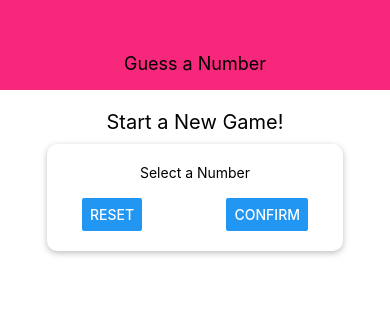
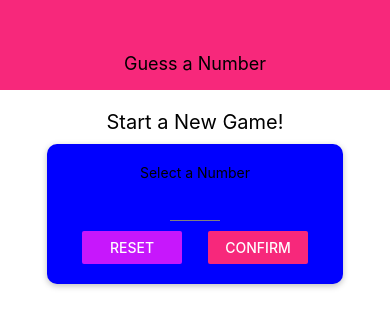
Before and after one commit to erickeperez/Guesser, a React Native app: screen / in a window 390 px wide. Shown: the top 328 px of the page. Built offline with nearby package versions, Linux system fonts and the light colour scheme.

Commit message:
New components created
Moved Card to it's own component to easily reuse this component, added constant colors to be used throughout the app, created a reusable Input component

```diff
--- /dev/null
+++ b/components/Card.js
@@ -0,0 +1,23 @@
+import React from 'react';
+import {View, StyleSheet} from 'react-native';
+
+const Card = props => {
+    return (
+        <View style={{...styles.card, ...props.style}}>{props.children}</View>
+    );
+};
+
+const styles = StyleSheet.create({
+    card: {
+        shadowColor: 'black',
+        shadowOffset: {width: 0, height: 2},
+        shadowRadius: 6,
+        shadowOpacity: 0.26,
+        elevation: 5,
+        backgroundColor: 'blue',
+        padding: 20,
+        borderRadius: 10
+    }
+});
+
+export default Card;
--- a/components/Header.js
+++ b/components/Header.js
@@ -1,5 +1,6 @@
 import React from 'react';
 import { StyleSheet, Text, View } from 'react-native';
+import Colors from '../constants/colors';
 
 const Header = props => {
     return (
@@ -14,7 +15,7 @@
       width: '100%',
       height: 90,
       paddingTop: 36,
-      backgroundColor: '#f7287b',
+      backgroundColor: Colors.primary,
       alignItems: 'center',
       justifyContent: 'center'
     },
--- /dev/null
+++ b/components/Input.js
@@ -0,0 +1,17 @@
+import React from 'react';
+import {TextInput, StyleSheet} from 'react-native';
+
+const Input = props => {
+return <TextInput {...props} style={{...styles.input, ...props.style}} />;
+};
+
+const styles = StyleSheet.create({
+    input: {
+        height: 30,
+        borderBottomColor: 'grey',
+        borderBottomWidth: 1,
+        marginVertical: 10
+    }
+});
+
+export default Input;
--- /dev/null
+++ b/constants/colors.js
@@ -0,0 +1,4 @@
+export default {
+    primary: '#f7287b',
+    accent: '#c717fc'
+};
--- a/screens/StartGameScreen.js
+++ b/screens/StartGameScreen.js
@@ -1,18 +1,26 @@
 import React from 'react';
-import {View, Text, StyleSheet, TextInput, Button } from 'react-native';
+import {View, Text, StyleSheet, Button } from 'react-native';
+import Card from '../components/Card';
+import Colors from '../constants/colors';
+import Input from '../components/Input';
 
 const StartGameScreen = props => {
     return (
         <View style={styles.screen}>
             <Text style={styles.title}>Start a New Game!</Text>
-            <View style={styles.inputContainer}>
+            <Card style={styles.inputContainer}>
                 <Text>Select a Number</Text>
-                <TextInput/>
+                <Input style={styles.input}
+                bluronSubmit
+                autoCapitalize='none'
+                autoCorrect={false}
+                keyboardType="number-pad"
+                maxLength={2}/>
                 <View style={styles.buttonContainer}>
-                    <Button title="Reset" onPress={() => {}} />
-                    <Button title="Confirm" onPress={() => {}} />
+                    <View style={styles.button}><Button title="Reset" onPress={() => {}}  color={Colors.accent}/></View>
+                    <View style={styles.button}><Button title="Confirm" onPress={() => {}}  color={Colors.primary}/></View>
                 </View>
-            </View>
+            </Card>
         </View>
     )
 };
@@ -30,21 +38,20 @@
     inputContainer: {
         width: 300,
         maxWidth: '80%',
-        alignItems: 'center',
-        shadowColor: 'black',
-        shadowOffset: {width: 0, height: 2},
-        shadowRadius: 6,
-        shadowOpacity: 0.26,
-        elevation: 5,
-        backgroundColor: 'white',
-        padding: 20,
-        borderRadius: 10
+        alignItems: 'center'
     },
     buttonContainer: {
         flexDirection: 'row',
         width: '100%',
         justifyContent: 'space-between',
         paddingHorizontal: 15
+    },
+    button: {
+        width: 100
+    },
+    input: {
+        width: 50,
+        textAlign: 'center'
     }
 });
 
```
